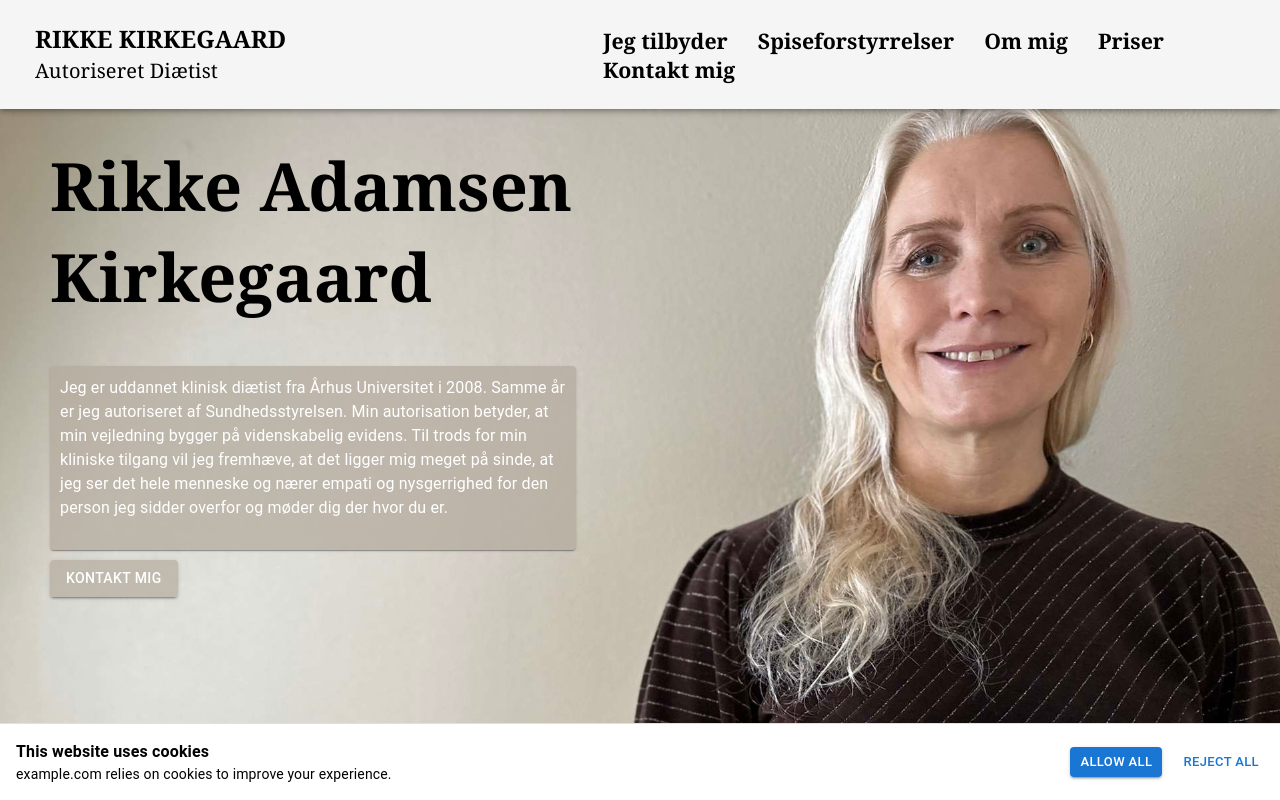
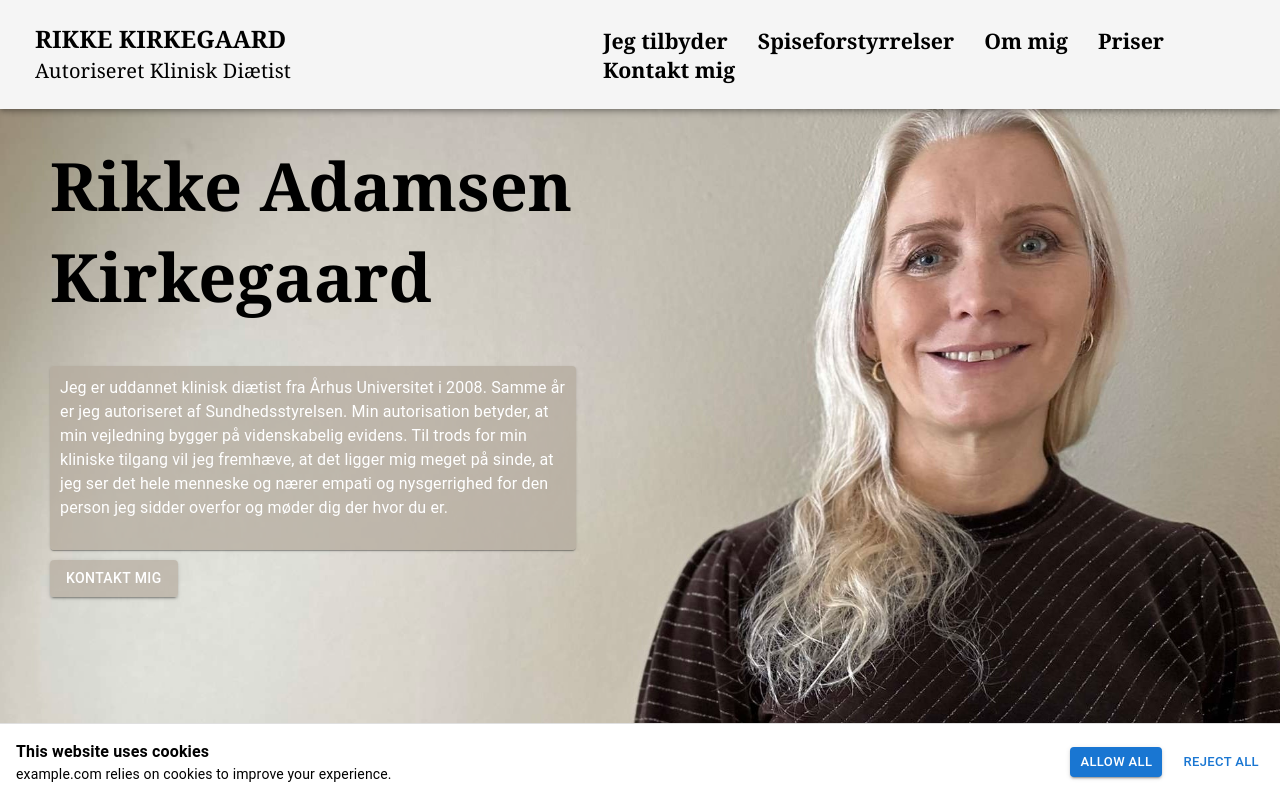
Before and after one commit to MarcusKofoedKirkegaard/rk_website, a React (Create React App) app: page / in a window 1280 px wide. Shown: the top 800 px of the page. Built offline with nearby package versions, Linux system fonts and the light colour scheme.

Commit message:
Links and header updated

```diff
--- a/src/components/Header.tsx
+++ b/src/components/Header.tsx
@@ -11,14 +11,17 @@ const Header: React.FunctionComponent = () => {
           <nav>
           <div id='headerlogo' style={{width: "50%"}}>
           <Box sx={{paddingLeft: "35px", maxWidth: "300px"}}>
-          <Link to="/" >
-
-              <Stack>
-                  <h1 id='Logo'> <b> RIKKE KIRKEGAARD </b> </h1>
-                  <Typography variant='h6' sx={{ fontFamily: "Cambria, Cochin, Georgia, Times, 'Times New Roman', serif"}}>Autoriseret Diætist</Typography>
+            <Link to="/" >
+                <Stack>
+                    <h1 id='Logo'>
+                      <b> RIKKE KIRKEGAARD </b>
+                    </h1>
+                    <Typography variant='h6' sx={{ fontFamily: "Cambria, Cochin, Georgia, Times, 'Times New Roman', serif"}}>
+                      Autoriseret Klinisk Diætist
+                    </Typography>
                 </Stack>
-          </Link>
-            </Box>
+            </Link>
+          </Box>
           </div>
 
           <div id='headermenu'>
--- a/src/pages/Hjem/Hjem.jsx
+++ b/src/pages/Hjem/Hjem.jsx
@@ -16,7 +16,7 @@ const Hjem = () => {
                     Jeg er uddannet klinisk diætist fra Århus Universitet i 2008. Samme år er jeg autoriseret af Sundhedsstyrelsen. Min autorisation betyder, at min vejledning bygger på videnskabelig evidens. Til trods for min kliniske tilgang vil jeg fremhæve, at det ligger mig meget på sinde, at jeg ser det hele menneske og nærer empati og nysgerrighed for den person jeg sidder overfor og møder dig der hvor du er.
                 </Typography>
                 </Card>
-                <a href="mailto:rikke.kirkegaard@example.dk">
+                <a href="mailto:rikke.adamsen.kirkegaard@gmail.com">
                     <Button variant='contained' sx={{color: 'white',
                     backgroundColor: 'rgba(181, 171, 158, 0.7)', '&:hover': {backgroundColor: "#b5ab9e"}}} >Kontakt mig</Button>
                 </a>
--- a/src/pages/Priser/Priser.tsx
+++ b/src/pages/Priser/Priser.tsx
@@ -120,7 +120,7 @@ const Priser: React.FunctionComponent = () => {
                     </DialogContent>
                     <DialogActions>
                         <Button variant='outlined' onClick={() => setShowContactDialog(false)} sx={{borderColor: "#b5ab9e", color: "#b5ab9e", '&:hover': {borderColor: "#b5ab9e", backgroundColor: "#A3A798", color: "white"}}}>Ikke lige nu</Button>
-                        <Button variant="contained" href='mailto:rikkekirkegaard@example.dk' sx={{color: "white", backgroundColor: "#b5ab9e", '&:hover': {borderColor: "#b5ab9e", backgroundColor: "#A3A798", color: "white"}}}> Send Mig en mail</Button>
+                        <Button variant="contained" href='mailto:rikke.adamsen.kirkegaard@gmail.com' sx={{color: "white", backgroundColor: "#b5ab9e", '&:hover': {borderColor: "#b5ab9e", backgroundColor: "#A3A798", color: "white"}}}> Send Mig en mail</Button>
 
                     </DialogActions>
                 </Dialog>
```
